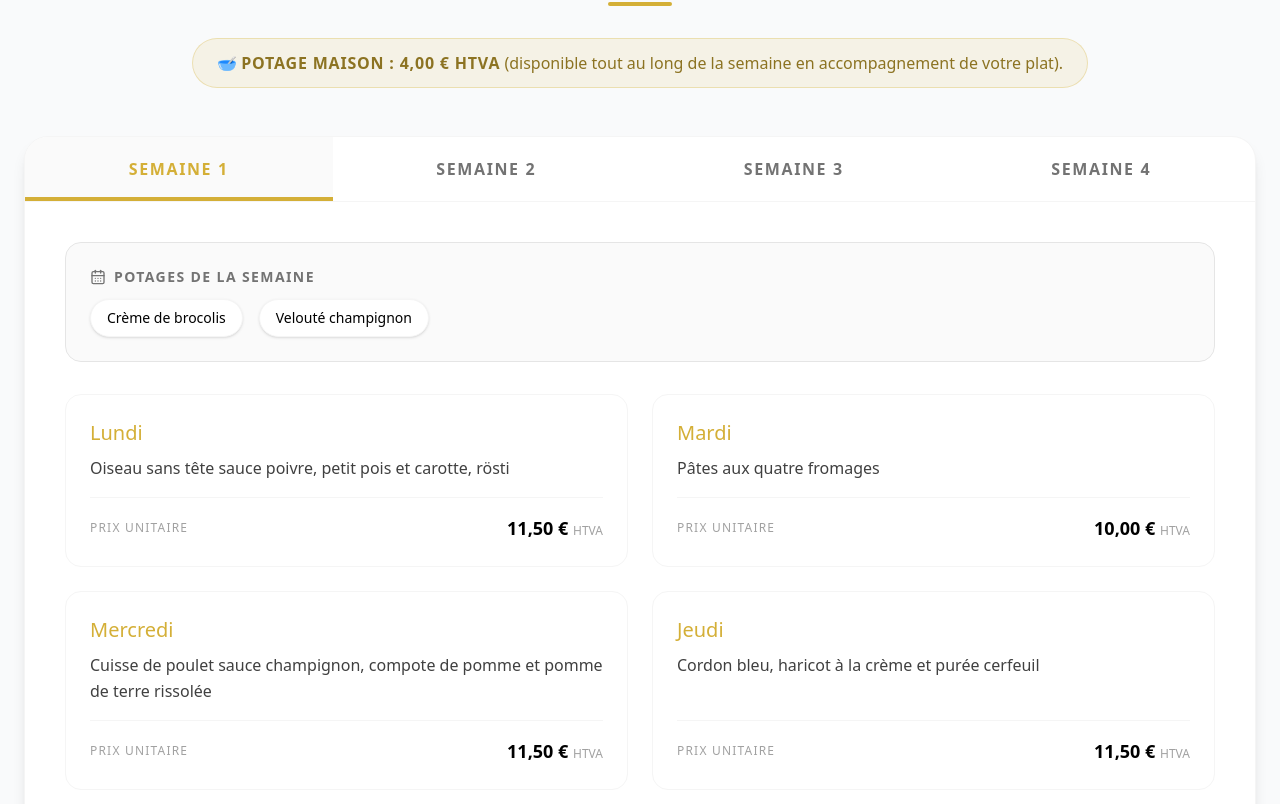
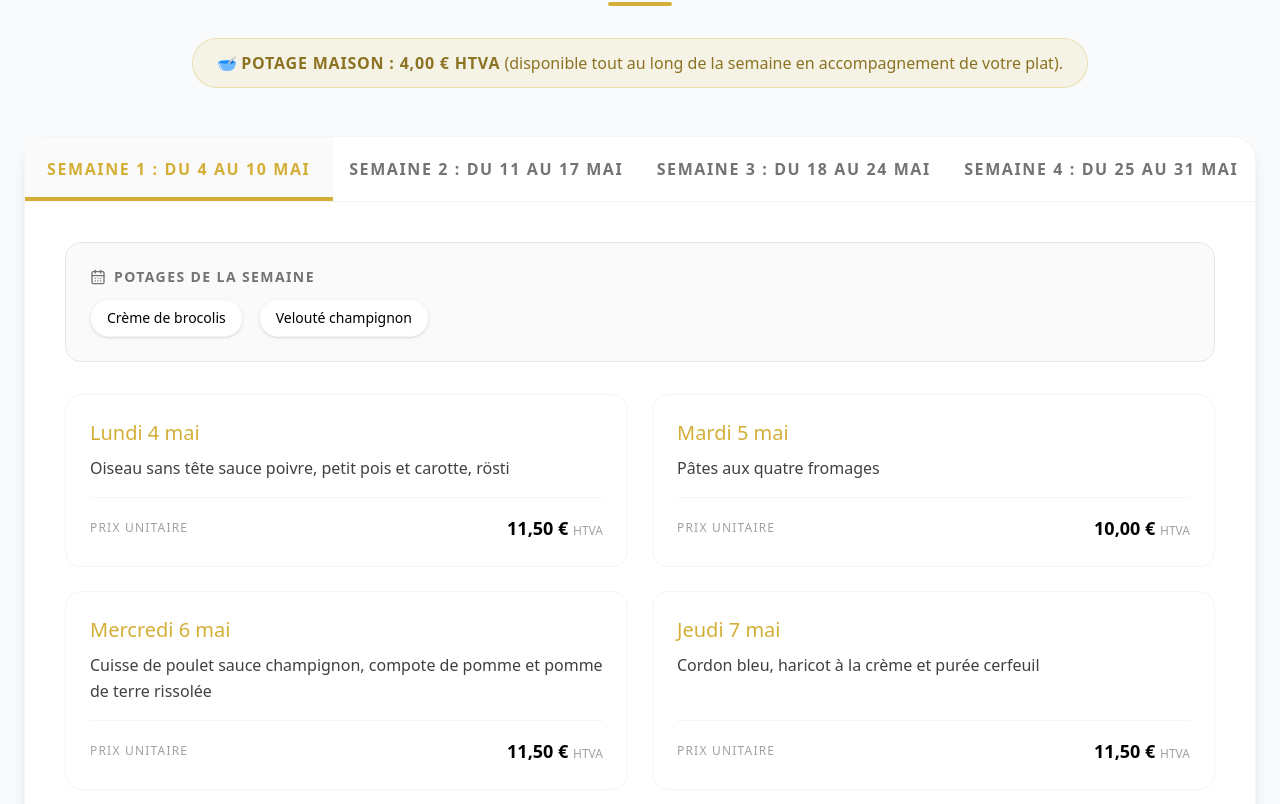
Before and after one commit to FlorianMeganck/traiteur-compere, a Next.js app: page /plats-prepares in a window 1280 px wide. Shown: the part 1376-2180 px from the top of the page. Built offline with nearby package versions, Linux system fonts and the light colour scheme; a web font is replaced by a local one.

Commit message:
date ui plats

```diff
--- a/app/data/plats-prepares.ts
+++ b/app/data/plats-prepares.ts
@@ -15,7 +15,7 @@ export type MenuWeek = {
 export const MENU_DATA: MenuWeek[] = [
     {
         id: "semaine-1",
-        week: "SEMAINE 1",
+        week: "Semaine 1 : du 4 au 10 mai",
         soups: ["Crème de brocolis", "Velouté champignon"],
         days: [
             { day: "Lundi", date: "lundi 4 mai 2026", meal: "Oiseau sans tête sauce poivre, petit pois et carotte, rösti", price: "11,50 €" },
@@ -28,7 +28,7 @@ export const MENU_DATA: MenuWeek[] = [
     },
     {
         id: "semaine-2",
-        week: "SEMAINE 2",
+        week: "Semaine 2 : du 11 au 17 mai",
         soups: ["Potage tomate", "Velouté de chou-fleur"],
         days: [
             { day: "Lundi", date: "lundi 11 mai 2026", meal: "Cuisse de lapin à la bière, compote et pomme rissolée", price: "11,50 €" },
@@ -41,7 +41,7 @@ export const MENU_DATA: MenuWeek[] = [
     },
     {
         id: "semaine-3",
-        week: "SEMAINE 3",
+        week: "Semaine 3 : du 18 au 24 mai",
         soups: ["Potage champignons des bois", "Velouté d'asperge"],
         days: [
             { day: "Lundi", date: "lundi 18 mai 2026", meal: "Blanquette de veau, purée de céleri et légumes vapeurs", price: "16,00 €" },
@@ -54,7 +54,7 @@ export const MENU_DATA: MenuWeek[] = [
     },
     {
         id: "semaine-4",
-        week: "SEMAINE 4",
+        week: "Semaine 4 : du 25 au 31 mai",
         soups: ["Soupe à l'oignon", "Velouté butternut"],
         days: [
             { day: "Lundi", date: "lundi 25 mai 2026", meal: "Carbonnade à la flamande, compote et croquette", price: "11,50 €" },
--- a/app/plats-prepares/page.tsx
+++ b/app/plats-prepares/page.tsx
@@ -215,7 +215,9 @@ export default function PlatsPrepares() {
                                                             Commander
                                                         </div>
                                                         <div>
-                                                            <h5 className="font-serif text-xl text-[#D4AF37] mb-2">{dayItem.day}</h5>
+                                                            <h5 className="font-serif text-xl text-[#D4AF37] mb-2">
+                                                                {dayItem.date.charAt(0).toUpperCase() + dayItem.date.slice(1).replace(/ 2026$/, '')}
+                                                            </h5>
                                                             <p className="text-neutral-700 leading-relaxed font-medium group-hover:text-black transition-colors">
                                                                 {dayItem.meal}
                                                             </p>
```
